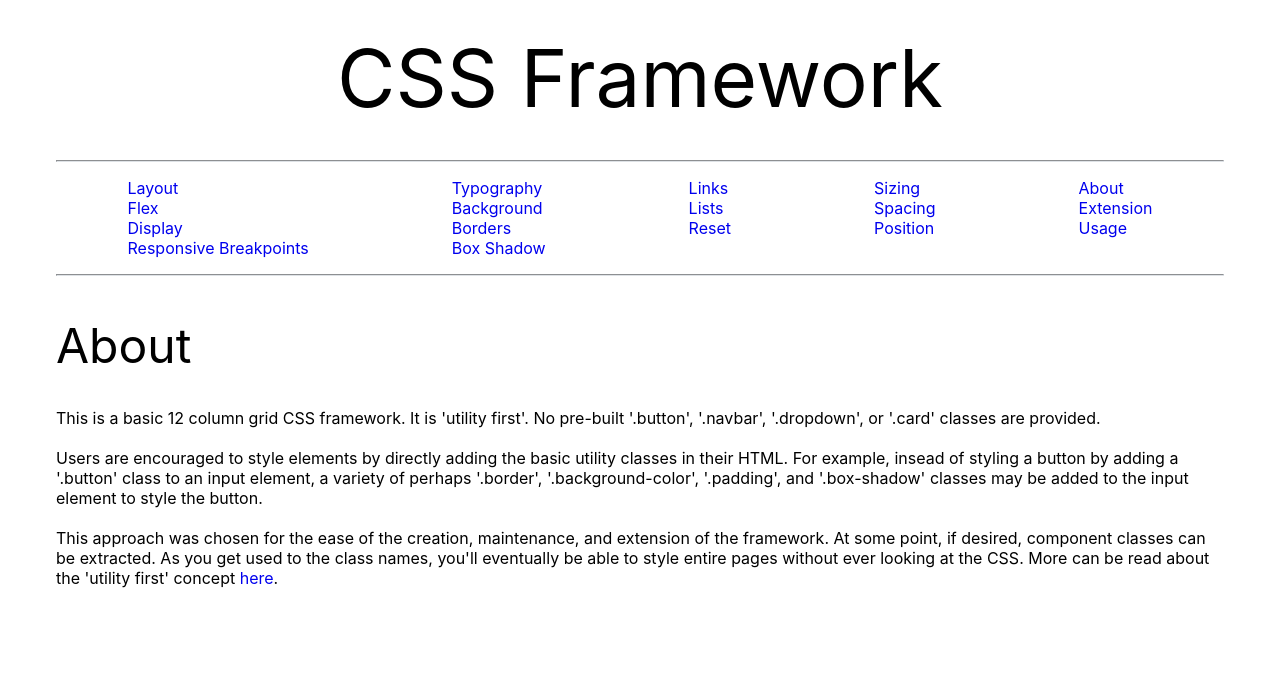
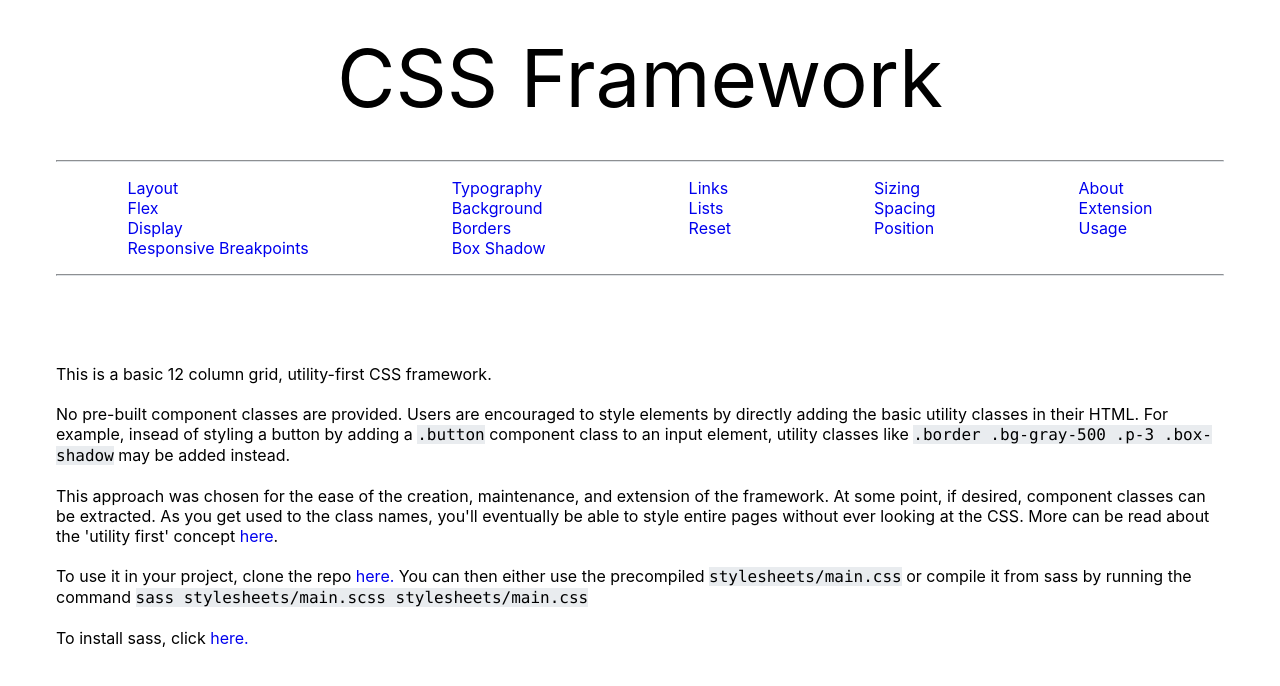
Before and after one commit to esteban90-dev/css-framework-site, a Jekyll site: the page built from index.html, in a window 1280 px wide. Shown: the top 686 px of the page. Built offline with Jekyll 4.4.1, drawn with Linux system fonts in a browser that asks for light colours.

Commit message:
change wording, add 'clone repo' section

```diff
--- a/index.html
+++ b/index.html
@@ -3,7 +3,28 @@ layout: default
 title: About
 ---
 
-<h2 class="mb-4 mt-4">About</h2>
-          <p>This is a basic 12 column grid CSS framework.  It is 'utility first'.  No pre-built '.button', '.navbar', '.dropdown', or '.card' classes are provided.</p><br>
-          <p>Users are encouraged to style elements by directly adding the basic utility classes in their HTML.  For example, insead of styling a button by adding a '.button' class to an input element, a variety of perhaps '.border', '.background-color', '.padding', and '.box-shadow' classes may be added to the input element to style the button.</p><br>
-          <p>This approach was chosen for the ease of the creation, maintenance, and extension of the framework.  At some point, if desired, component classes can be extracted.  As you get used to the class names, you'll eventually be able to style entire pages without ever looking at the CSS.  More can be read about the 'utility first' concept <a href="https://tailwindcss.com/docs/utility-first#maintainability-concerns" target="_blank" class="link-no-underline">here</a>.</p>
+<br><br><br><br>
+<p>
+  This is a basic 12 column grid, utility-first CSS framework.
+</p><br>
+<p>
+  No pre-built component classes are provided.
+  Users are encouraged to style elements by directly adding the basic utility classes in their HTML.
+  For example, insead of styling a button by adding a <span class="mono bg-gray-200">.button</span> component class to an input element,
+  utility classes like <span class="mono bg-gray-200">.border .bg-gray-500 .p-3 .box-shadow</span> may be added instead.
+</p><br>
+<p>
+  This approach was chosen for the ease of the creation, maintenance, and extension of the framework.
+  At some point, if desired, component classes can be extracted.  As you get used to the class names,
+  you'll eventually be able to style entire pages without ever looking at the CSS.  More can be read
+  about the 'utility first' concept
+  <a href="https://tailwindcss.com/docs/utility-first#maintainability-concerns" target="_blank" class="link-no-underline">here</a>.
+</p><br>
+<p>
+  To use it in your project, clone the repo <a href="https://github.com/esteban90-dev/css-framework" class="link-no-underline" target="_blank">here.</a>
+  You can then either use the precompiled <span class="mono bg-gray-200">stylesheets/main.css</span> or
+  compile it from sass by running the command <span class="mono bg-gray-200">sass stylesheets/main.scss stylesheets/main.css</span>
+</p><br>
+<p>
+  To install sass, click <a href="https://sass-lang.com/install" target="_blank" class="link-no-underline">here.</a>
+</p>
```
